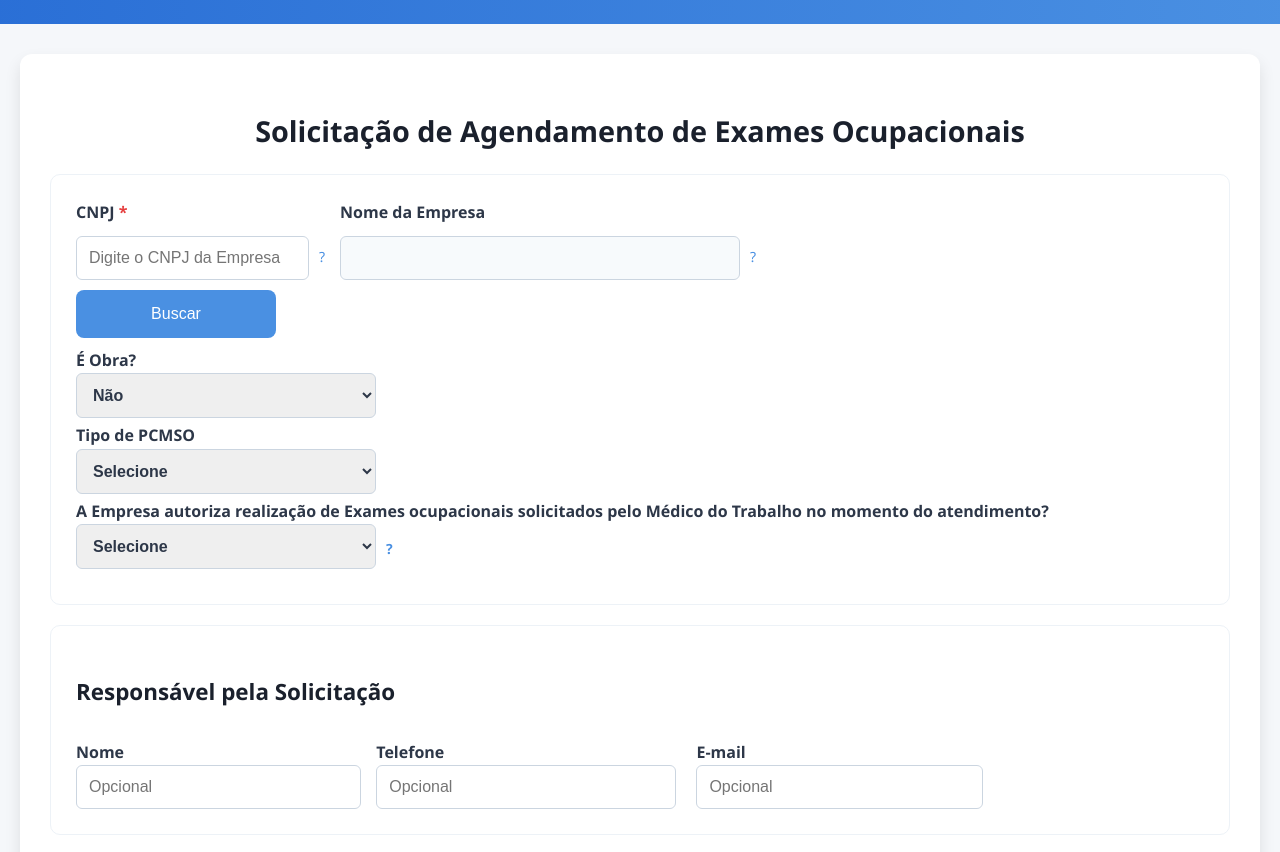
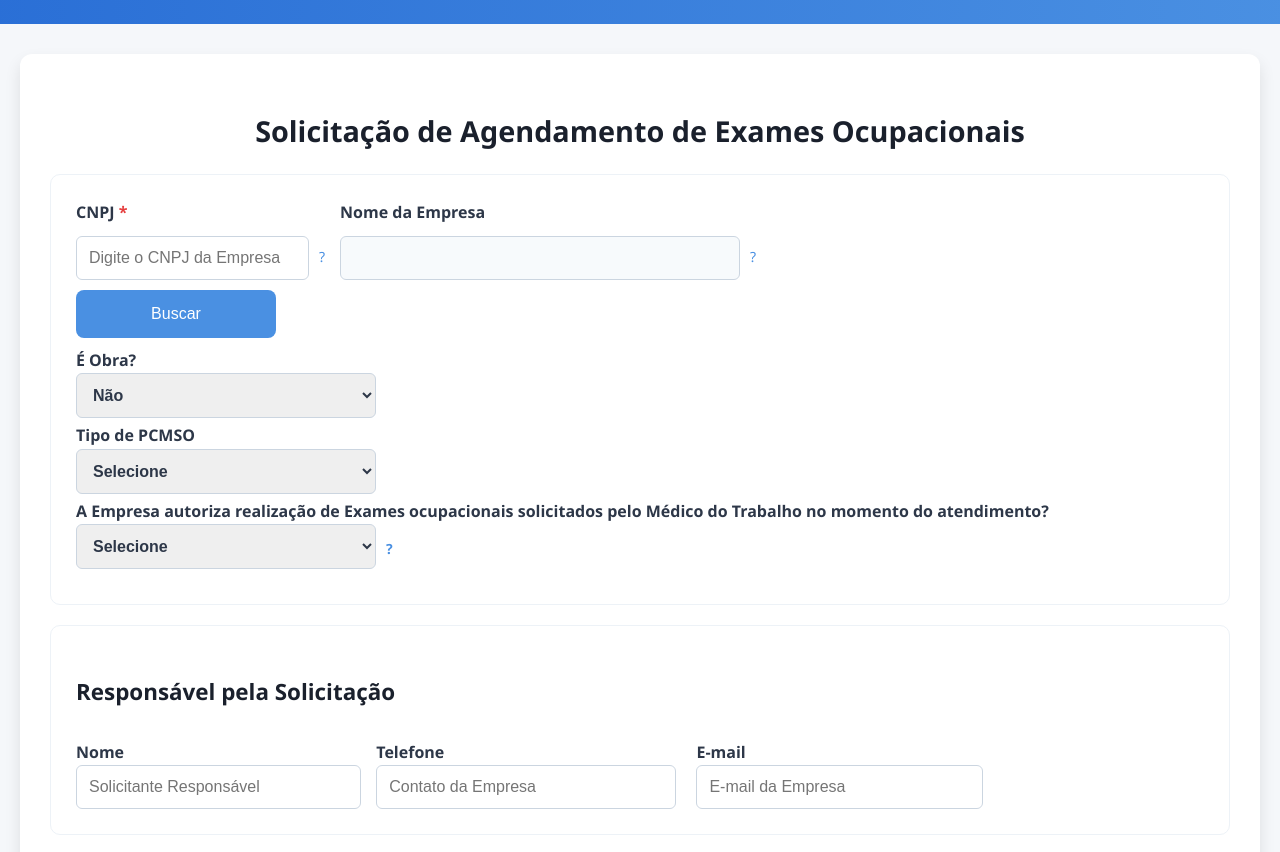
Before and after one commit to PesquisaSaude/Solicitar_Agendamento.io, a plain HTML site: page index.html in a window 1280 px wide. Shown: the part 100-952 px from the top of the page. Drawn offline with Linux system fonts and the light colour scheme.

Commit message:
Update index.html

```diff
--- a/index.html
+++ b/index.html
@@ -68,13 +68,13 @@
             <h3>Responsável pela Solicitação</h3>
             <div class="responsible-fields">
                 <label for="responsibleName">Nome
-                    <input type="text" id="responsibleName" placeholder="Opcional">
+                    <input type="text" id="responsibleName" placeholder="Solicitante Responsável">
                 </label>
                 <label for="responsiblePhone">Telefone
-                    <input type="text" id="responsiblePhone" placeholder="Opcional">
+                    <input type="text" id="responsiblePhone" placeholder="Contato da Empresa">
                 </label>
                 <label for="responsibleEmail">E-mail
-                    <input type="email" id="responsibleEmail" placeholder="Opcional">
+                    <input type="email" id="responsibleEmail" placeholder="E-mail da Empresa">
                 </label>
             </div>
         </div>
```
